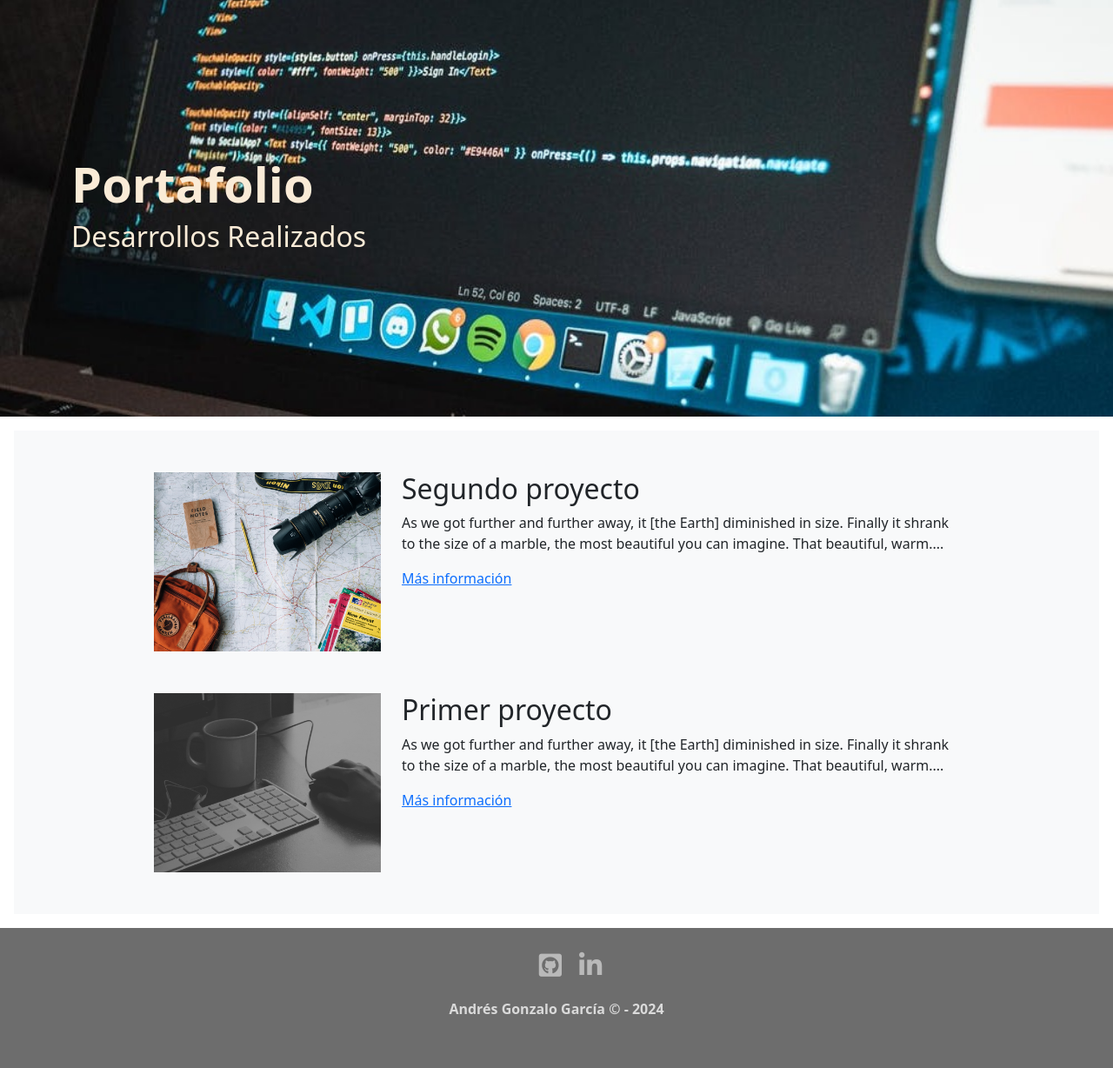
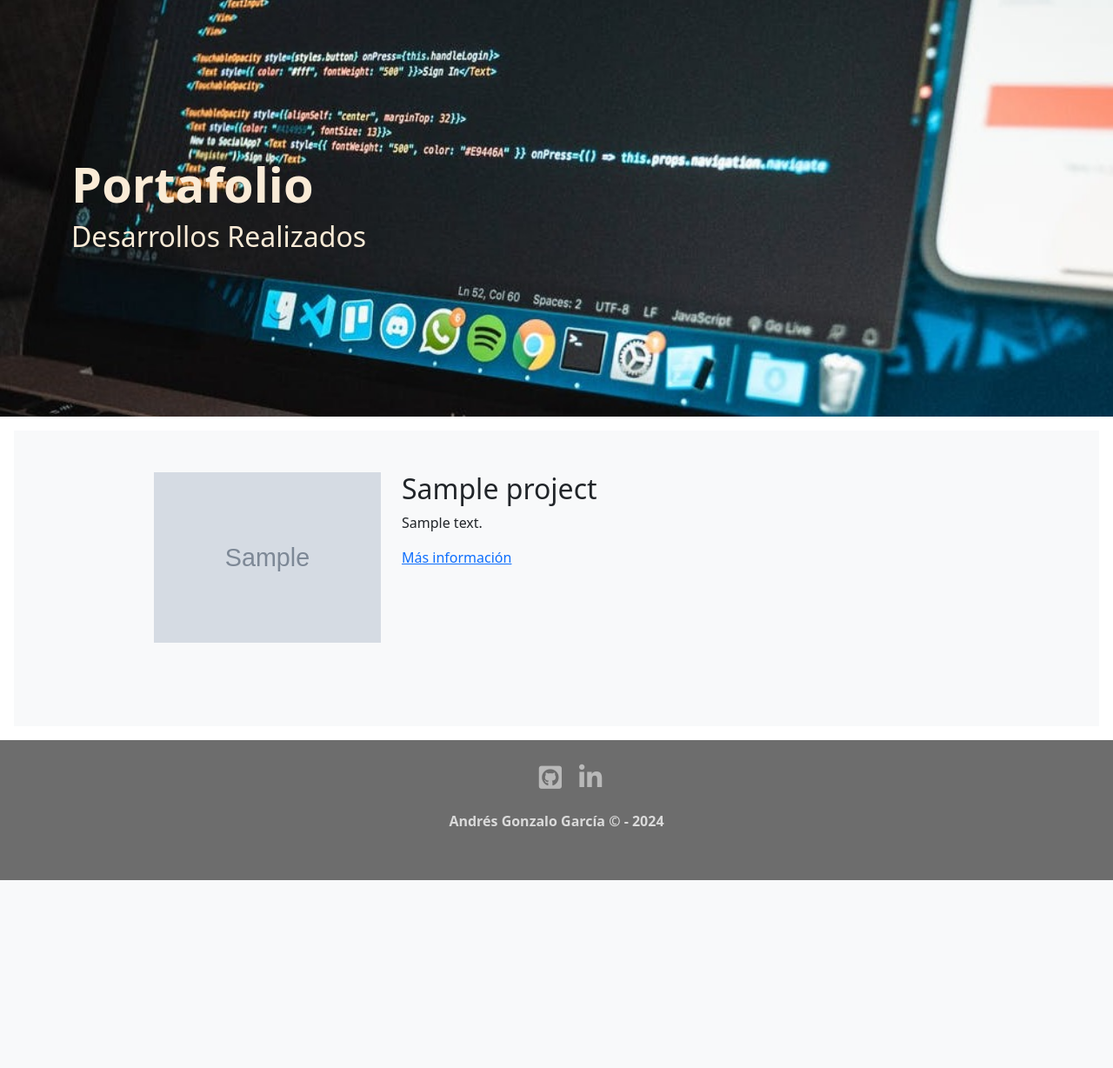
Before and after one commit to AndresGonzaloGarcia/PortfolioProyect, a Django app: page /portfolio/ in a window 1280 px wide. Shown: the part 57-1285 px from the top of the page at 87% size. After the commit the page ends 1069 px from the top, so only its background shows below. Run offline with Django 5.2, Linux system fonts and the light colour scheme; tables that the repository leaves empty hold one stand-in row (values such as "Sample post"); grey boxes marked "Sample" are stand-in pictures; some libraries are stand-ins or nearby versions.

Commit message:
added dynamic to projects, issue with images added from admin, have dif sizes. MUST FIX

```diff
--- a/portfolio/portfolio_section/templates/portfolio_section/portfolio.html
+++ b/portfolio/portfolio_section/templates/portfolio_section/portfolio.html
@@ -4,6 +4,7 @@
 {% block title %} Portfolio {% endblock %}
 
 {% load static %}
+
 
 
 {% block content %}
@@ -26,30 +27,22 @@
     <!-- CONTENIDO -->
     <div class="position-relative overflow-hidden p-3 p-md-5 m-md-3 bg-light">
         <div class="container">
+            {% for project in projects %}
             <!-- Proyecto -->
             <div class="row project mb-5">
                 <div class="col-lg-3 col-md-4 offset-lg-1">
-                    <img class="img-fluid" src={% static '/core/img/about-bg.jpg' %} alt="">
+                    <img class="img-fluid" src={{ project.image.url }} alt="">
                 </div>
               <div class="col-lg-7 col-md-8">
-                    <h2 class="section-heading title">Segundo proyecto</h2>
-                <p>As we got further and further away, it [the Earth] diminished in size. Finally it shrank to the size of a marble, the most beautiful you can imagine. That beautiful, warm....</p>
-                <p><a href="http://google.com">Más información</a></p>
+                    <h2 class="section-heading title">{{ project.title }}</h2>
+                <p>{{ project.description }}</p>
+                {% if project.link %}
+                <p><a href= {{ project.link }} >Más información</a></p>
+                {% endif %}
                 </div>
+            {% endfor %}
             </div>
-            <!-- Proyecto -->
-            <div class="row project">
-                <div class="col-lg-3 col-md-4 offset-lg-1">
-                    <img class="img-fluid" src={% static '/core/img/home-bg.jpg' %} alt="">
-                </div>
-              <div class="col-lg-7 col-md-8">
-                    <h2 class="section-heading title">Primer proyecto</h2>
-                <p>As we got further and further away, it [the Earth] diminished in size. Finally it shrank to the size of a marble, the most beautiful you can imagine. That beautiful, warm....</p>
-                <p><a href="http://google.com">Más información</a></p>
-                </div>
-            </div>
-            </div>
-
+        </div>
     </div>
 
 {% endblock %}
--- a/portfolio/portfolio_section/views.py
+++ b/portfolio/portfolio_section/views.py
@@ -1,4 +1,7 @@
 from django.shortcuts import render
+from .models import Project #permite traer los datos de la base de datos para asi hacerlo dinamico
 
 def portfolio(request):
-    return render(request, 'portfolio_section/portfolio.html', {})
+    projects = Project.objects.all()
+
+    return render(request, 'portfolio_section/portfolio.html', {'projects' : projects })
```
